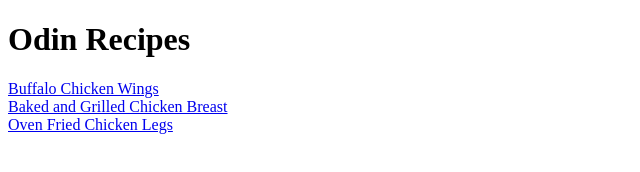
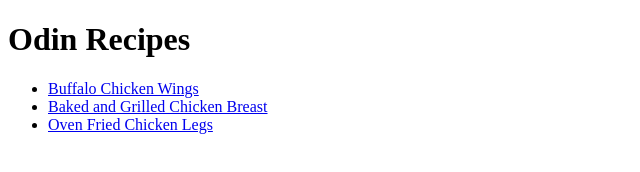
Before and after one commit to sulexware/odin-receipes, a plain HTML site: page index.html in a window 1280 px wide. Shown: the whole page, without its empty margins (0-640 px from the left). Drawn offline with Linux system fonts and the light colour scheme.

Commit message:
Ready for publishing

```diff
--- a/index.html
+++ b/index.html
@@ -8,8 +8,11 @@
 </head>
 <body>
     <h1>Odin Recipes</h1>
-    <a href="recipes/buffalo-chicken-wings.html">Buffalo Chicken Wings</a> <br />
-    <a href="recipes/chicken-breast.html">Baked and Grilled Chicken Breast</a> <br />
-    <a href="recipes/chicken-legs.html">Oven Fried Chicken Legs</a>
+    <ul>
+        <li><a href="recipes/buffalo-chicken-wings.html">Buffalo Chicken Wings</a> </li>
+        <li><a href="recipes/chicken-breast.html">Baked and Grilled Chicken Breast</a> </li>
+        <li><a href="recipes/chicken-legs.html">Oven Fried Chicken Legs</a></li>
+    </ul>
+
 </body>
 </html>
```
